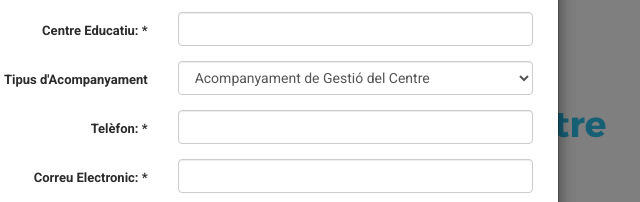
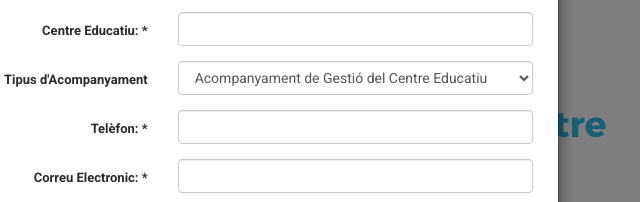
Before and after one commit to lowbi/lowbi.github.io, a plain HTML site: page web-sace/gestio.html in a window 1280 px wide. Both pictures are taken after a click on the button "Sol·licita una visita explicativa". Shown: the part 236-438 px from the top of the page, 381-1021 px from the left. Drawn offline with Linux system fonts and the light colour scheme.

Commit message:
Centre Educatiu

```diff
--- a/web-sace/gestio.html
+++ b/web-sace/gestio.html
@@ -150,7 +150,7 @@
                     <label for="Tipus d'Acompanyament" class="col-sm-4 col-xs-5 control-label">Tipus d'Acompanyament</label>
                     <div class="col-sm-8 col-xs-7">
                         <select class="form-control">
-                          <option>Acompanyament de Gestió del Centre</option>
+                          <option>Acompanyament de Gestió del Centre Educatiu</option>
                           <option>Acompanyament d'Educació</option>
                           <option>Acompanyament d'Imatge i Comnicació</option>
                         </select>
```
Also changed, not shown: web-sace/comunicacio.html (+1 -1 lines), web-sace/educacio.html (+1 -1 lines).
